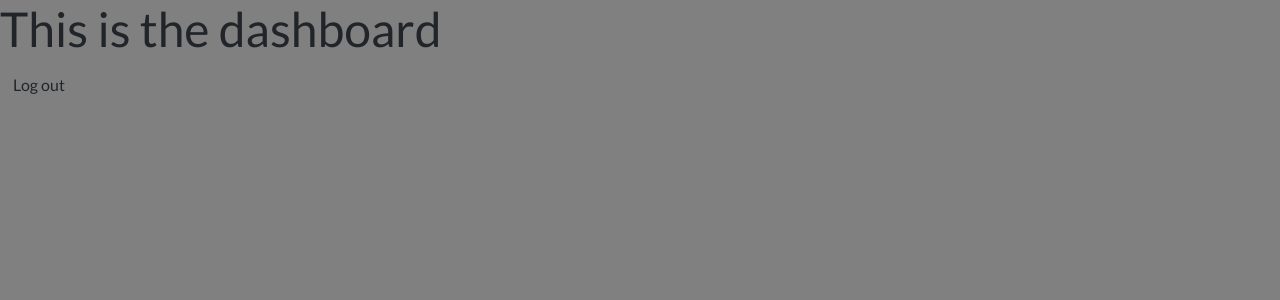
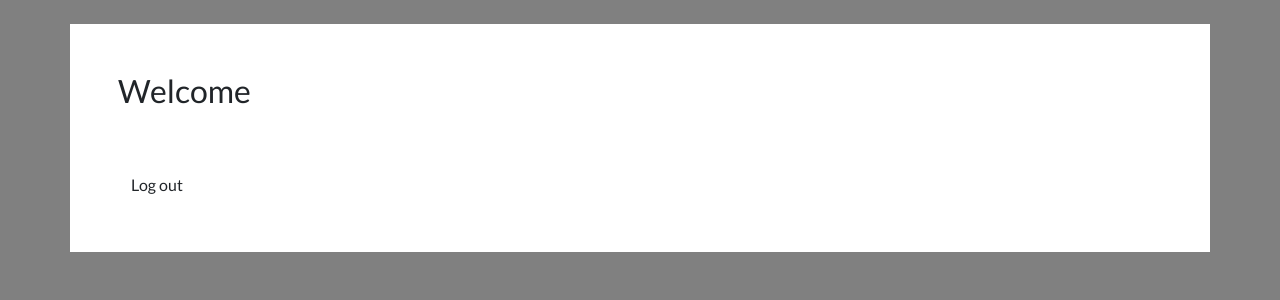
Before and after one commit to liberbell/dj11, a Django app: page /account/dashboard/ in a window 1280 px wide. Shown: the part 72-372 px from the top of the page. Run offline with Django 5.2, Linux system fonts and the light colour scheme; a user stored in the database is signed in; data comes from the database, SQL or seed files in the repository; both versions use the stored data as it was after the commit; some libraries are stand-ins or nearby versions.

Commit message:
dashboard2

```diff
--- a/ecommerce/account/templates/account/dashboard.html
+++ b/ecommerce/account/templates/account/dashboard.html
@@ -8,6 +8,11 @@
         background-color: gray;
     }
 </style>
-<h1>This is the dashboard</h1>
-<a class="btn btn-alert navbar-btn" type="button"  href="{% url 'user-logout' %}"> Log out </a>
+<br>
+<div class="container bg-white shadow-md p-5 form-layout">
+    <h3>Welcome </h3>
+    <br>
+    <br>
+    <a class="btn btn-alert navbar-btn" type="button"  href="{% url 'user-logout' %}"> Log out </a>
+</div>
 {% endblock content %}
```
Also changed, not shown: ecommerce/db.sqlite3.
